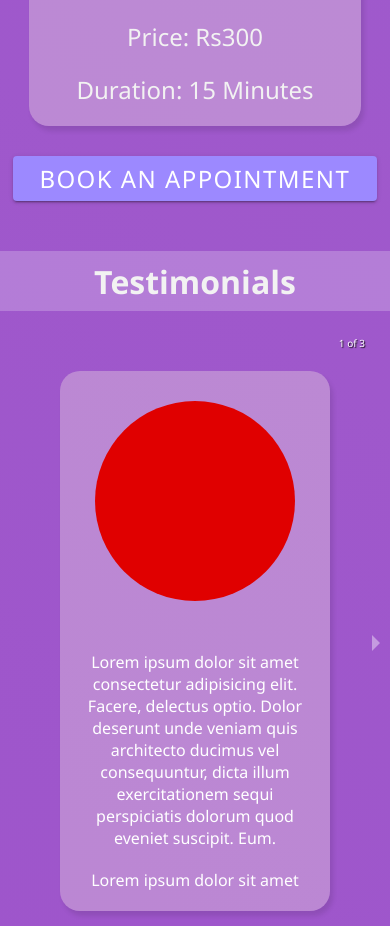
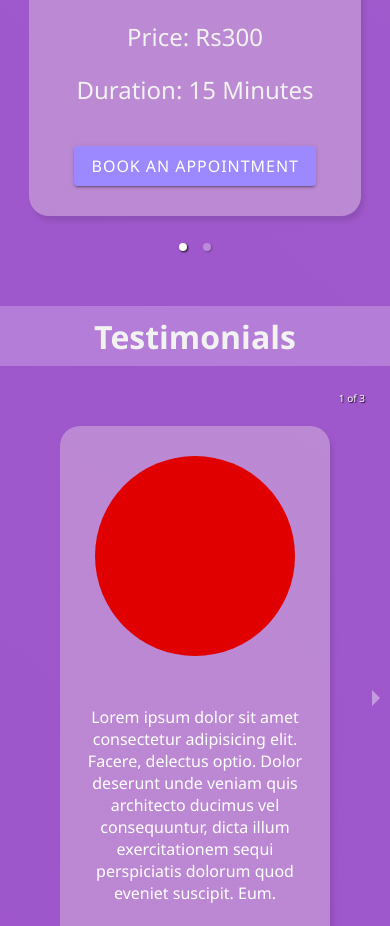
Before and after one commit to Soham-330/Foog-Function-Repo, a React (Vite) app: page / in a window 390 px wide. Shown: the part 9360-10286 px from the top of the page. Built offline with nearby package versions, Linux system fonts and the light colour scheme.

Commit message:
Carousel feature in booking

```diff
--- a/src/Components/BookAppointment.css
+++ b/src/Components/BookAppointment.css
@@ -93,4 +93,9 @@
         font-size: 0.9rem;
     }
 
+    .book-btn {
+        font-size: 1rem;
+        height:40px ;
+        margin-bottom: 20px;
+    }
 }
--- a/src/Components/BookAppointment.jsx
+++ b/src/Components/BookAppointment.jsx
@@ -1,11 +1,15 @@
 import { IonButton, setupIonicReact } from '@ionic/react';
 import './BookAppointment.css'
 setupIonicReact();
+import React, { Component } from 'react';
+import "react-responsive-carousel/lib/styles/carousel.min.css"; // requires a loader
+import { Carousel } from 'react-responsive-carousel';
 
 function BookAppointment(props) {
 
-    return(
+    return (
         <>
+        <Carousel>
         <div className="appointment-body">
                 <div className="container">
                     <div className="description">
@@ -29,12 +33,45 @@ function BookAppointment(props) {
                         </div>
                         <p className='appointment-det'>Price: Rs300</p>
                         <p className='appointment-det'>Duration: 15 Minutes</p>
+
+                        <IonButton className='book-btn'> Book An Appointment</IonButton>
+
                     </div>
                 </div>
-            <div className="book">
+
+            </div><div className="appointment-body">
+                <div className="container">
+                    <div className="description">
+                        <h2 className='heading'>Heading</h2>
+                        <p>Lorem ipsum dolor sit amet consectetur adipisicing elit. Magnam recusandae corporis laudantium. Itaque minima eos laborum aperiam velit quod omnis rem sit praesentium dolorem repellat, totam modi nihil, maxime inventore!
+                            Nobis, corporis nemo.
+                        </p>
+                        <p>Lorem ipsum dolor sit amet, consectetur adipisicing elit. Quaerat, quibusdam amet provident tenetur enim corrupti suscipit nobis quam, fuga, saepe vel ipsum eum quo. Obcaecati quibusdam a nostrum officiis tenetur.
+                            Repellat officia consequuntur laboriosam id eum quidem doloribus,
+                        </p>
+                    </div>
+                    <div className="counselor-det">
+                        <div className="image"></div>
+                        <div className="creden">
+                            <ul>
+                                <li>Creden 1</li>
+                                <li>Creden 2</li>
+                                <li>Creden 3</li>
+                                <li>Creden 4</li>
+                            </ul>
+                        </div>
+                        <p className='appointment-det'>Price: Rs300</p>
+                        <p className='appointment-det'>Duration: 15 Minutes</p>
+
                         <IonButton className='book-btn'> Book An Appointment</IonButton>
+
                     </div>
                 </div>
+
+            </div>
+
+        </Carousel>
+
 
         </>
     );
--- a/src/Components/Testimonial.jsx
+++ b/src/Components/Testimonial.jsx
@@ -1,5 +1,6 @@
-import React from 'react'
-import Gallery from './gallery'
+import React, { Component } from 'react';
+import "react-responsive-carousel/lib/styles/carousel.min.css"; // requires a loader
+import { Carousel } from 'react-responsive-carousel';
 
 function Testimonials() {
 
@@ -11,8 +12,44 @@ function Testimonials() {
                 <h2>Testimonials</h2>
             </div>
 
-            <Gallery/>
+            <Carousel>
+        <div className="box2">
+                    <div className="img2"></div>
+                    <div className="text">
 
+                        <div className="text1">
+                            <p>
+                                Lorem ipsum dolor sit amet consectetur adipisicing elit. Facere, delectus optio. Dolor deserunt unde veniam quis architecto ducimus vel consequuntur, dicta illum exercitationem sequi perspiciatis dolorum quod eveniet suscipit. Eum.
+                            </p></div>
+                        <div className="text2"><p>Lorem ipsum dolor sit amet</p></div>
+                    </div>
+
+                </div>
+                <div className="box2">
+                    <div className="img2"></div>
+                    <div className="text">
+
+                        <div className="text1">
+                            <p>
+                                Lorem ipsum dolor sit amet consectetur adipisicing elit. Facere, delectus optio. Dolor deserunt unde veniam quis architecto ducimus vel consequuntur, dicta illum exercitationem sequi perspiciatis dolorum quod eveniet suscipit. Eum.
+                            </p></div>
+                        <div className="text2"><p>Lorem ipsum dolor sit amet</p></div>
+                    </div>
+
+                </div>
+                <div className="box2">
+                    <div className="img2"></div>
+                    <div className="text">
+
+                        <div className="text1">
+                            <p>
+                                Lorem ipsum dolor sit amet consectetur adipisicing elit. Facere, delectus optio. Dolor deserunt unde veniam quis architecto ducimus vel consequuntur, dicta illum exercitationem sequi perspiciatis dolorum quod eveniet suscipit. Eum.
+                            </p></div>
+                        <div className="text2"><p>Lorem ipsum dolor sit amet</p></div>
+                    </div>
+
+                </div>
+         </Carousel>
 
         </>
     )
--- a/src/Components/gallery.jsx
+++ b/src/Components/gallery.jsx
@@ -1,5 +1,4 @@
 import React, { Component } from 'react';
-import ReactDOM from 'react-dom';
 import "react-responsive-carousel/lib/styles/carousel.min.css"; // requires a loader
 import { Carousel } from 'react-responsive-carousel';
 
```
Also changed, not shown: firebase.json, 6 other files (tests, documents, lock files or other folders). Lines whose indentation alone changed are shown as unchanged.
